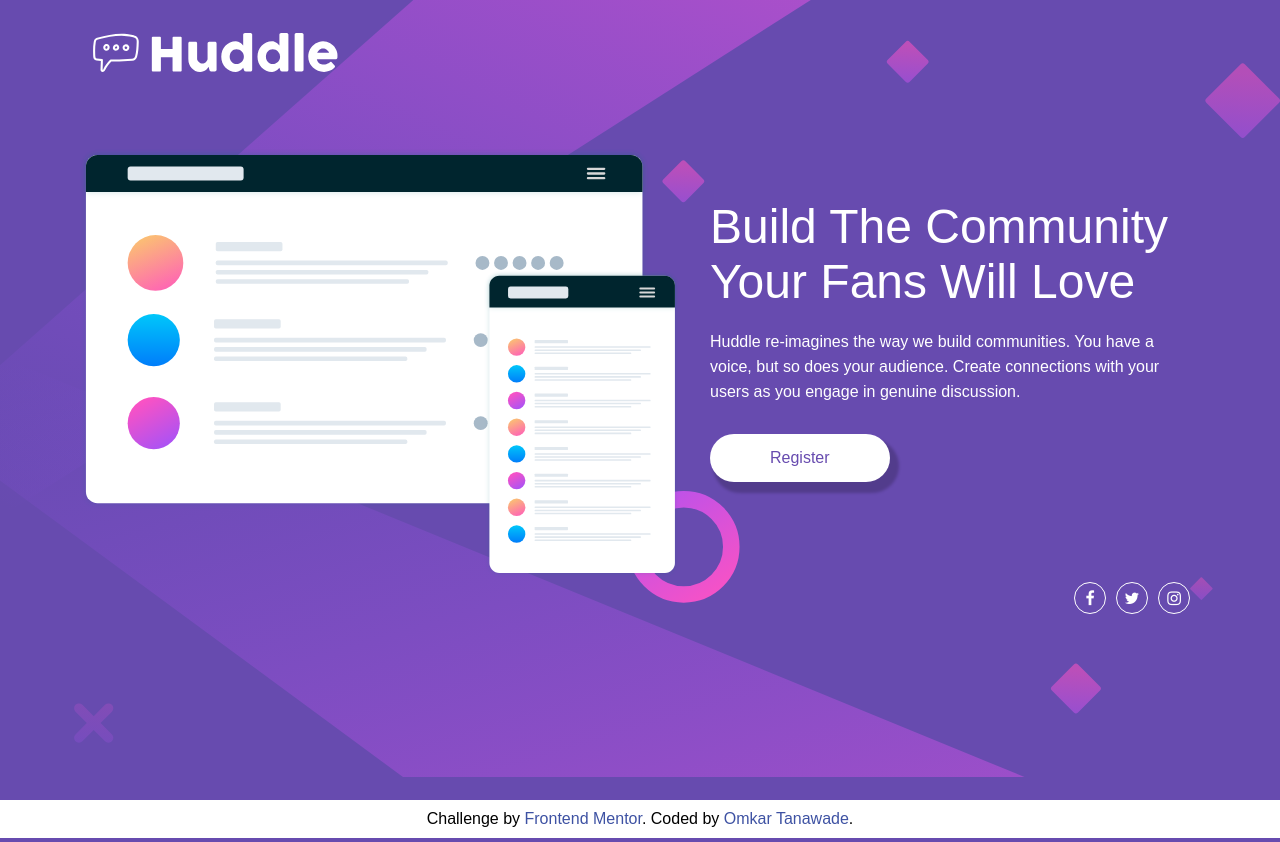
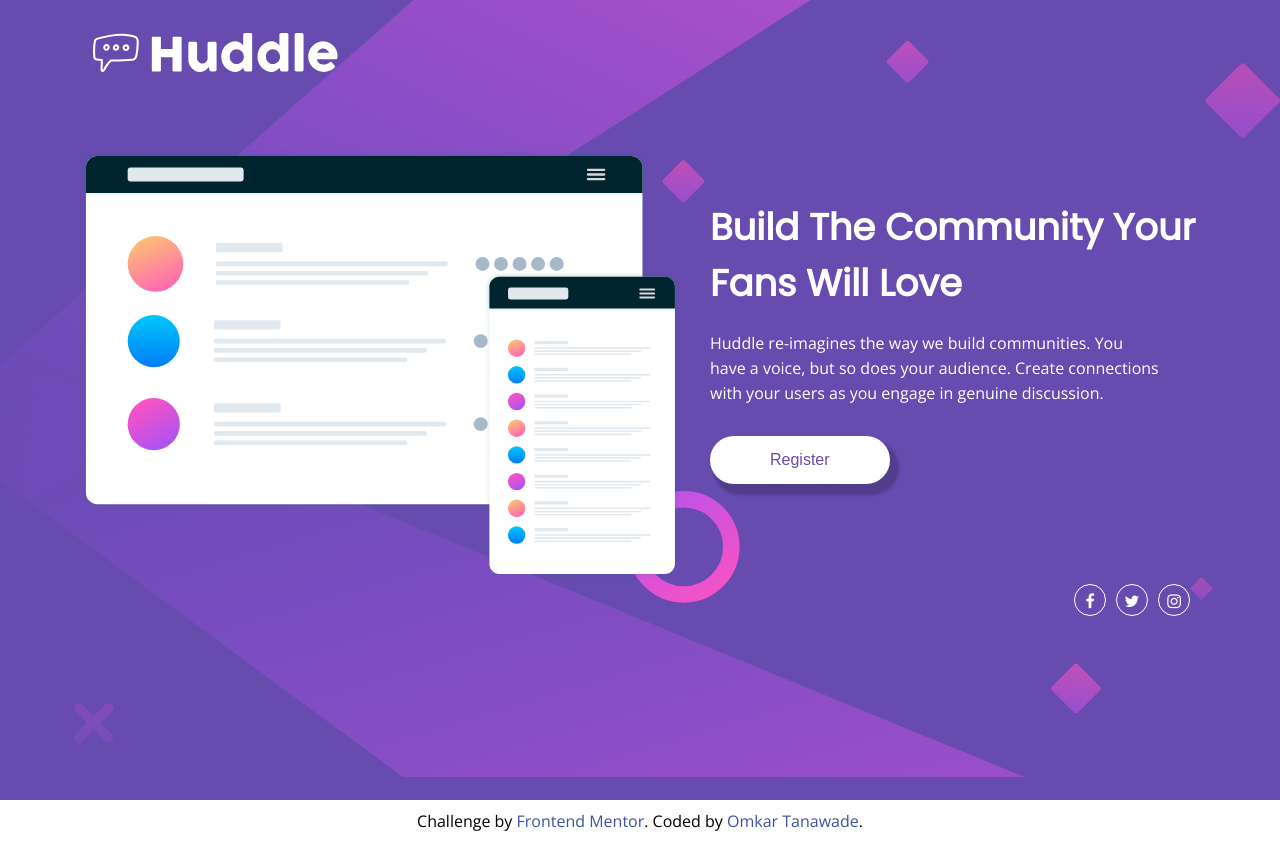
Before and after one commit to OmkarTanawade/flylo, a plain HTML site: page huddle-landing-page-with-single-introductory-section-master/index.html in a window 1280 px wide. Drawn offline with nearby package versions, Linux system fonts and the light colour scheme.

Commit message:
Add files via upload

```diff
--- a/huddle-landing-page-with-single-introductory-section-master/index.html
+++ b/huddle-landing-page-with-single-introductory-section-master/index.html
@@ -32,13 +32,13 @@
 
       </div>
         <div id="icons" class="row">
-        <a href="#">
+        <a href="https://www.facebook.com/">
           <i class="fa fa-facebook"></i>
         </a>
-        <a href="#">
+        <a href="https://twitter.com/">
           <i class="fa fa-twitter"></i>
         </a>
-        <a href="#">
+        <a href="https://www.instagram.com/">
           <i class="fa fa-instagram"></i>
         </a>
       </div>
--- a/huddle-landing-page-with-single-introductory-section-master/style.css
+++ b/huddle-landing-page-with-single-introductory-section-master/style.css
@@ -1,4 +1,6 @@
-@import();
+@import url('https://fonts.googleapis.com/css2?family=Poppins&display=swap');
+@import url('https://fonts.googleapis.com/css2?family=Open+Sans&family=Poppins&display=swap');
+
 
 
 :root{
@@ -15,7 +17,8 @@
 }
 body{
 	background: var(--Violet);
-	font-family: sans-serif;
+	font-family:'Open Sans', sans-serif;
+	font-weight: 400;
 }
 header{
 	padding: 20px 80px;
@@ -29,11 +32,6 @@
 
 header .logo{
 	margin-bottom: 20px;
-}
-h1,h2,h3,h4,h5,h6{
-	font-size: 3em;
-	font-weight: 500;
-	font-family: inherit;
 }
 
 .landing-content{
@@ -53,6 +51,9 @@
 }
 .landing-content .content h2{
 	margin-bottom: 20px;
+	font-size: 2.3em;
+	font-weight: 600;
+	font-family: 'Poppins',sans-serif;
 }
 .landing-content .content p{
 	max-width: 450px;
```
